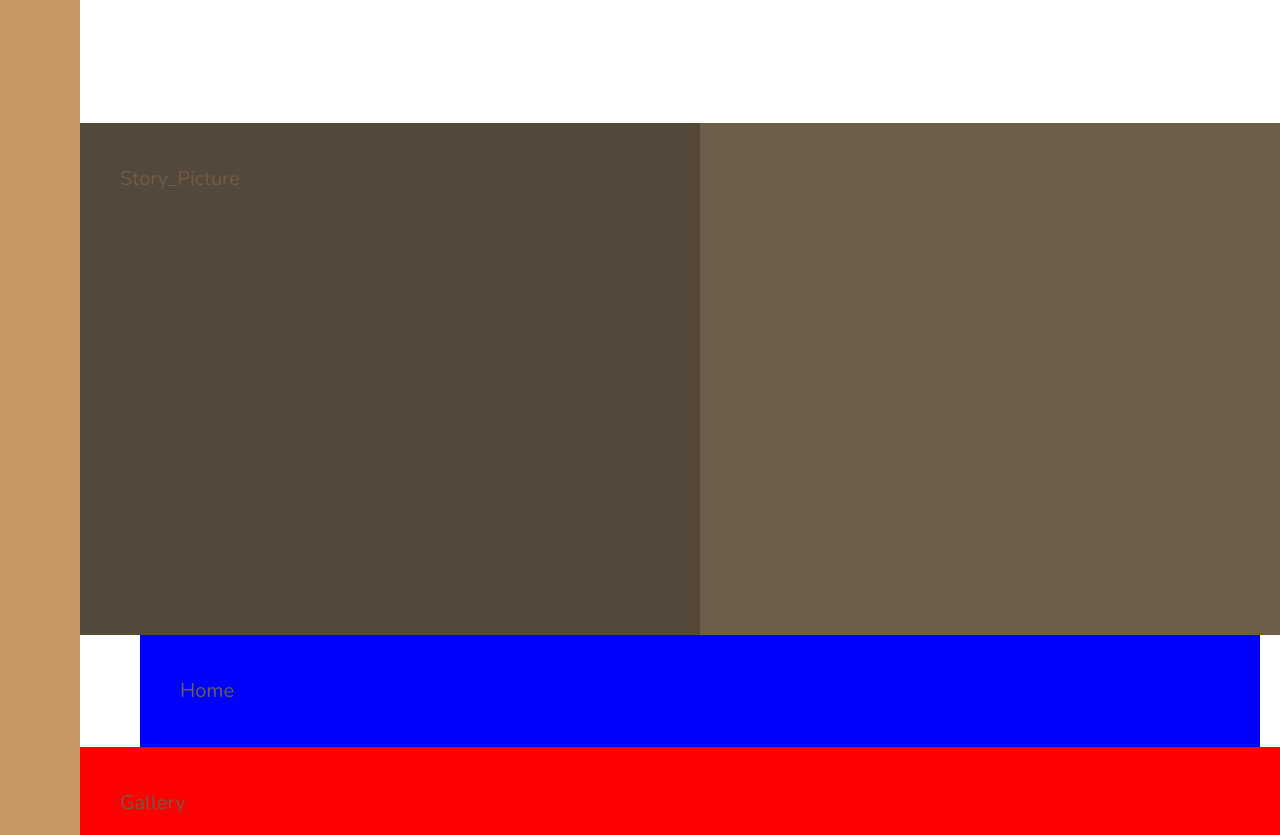
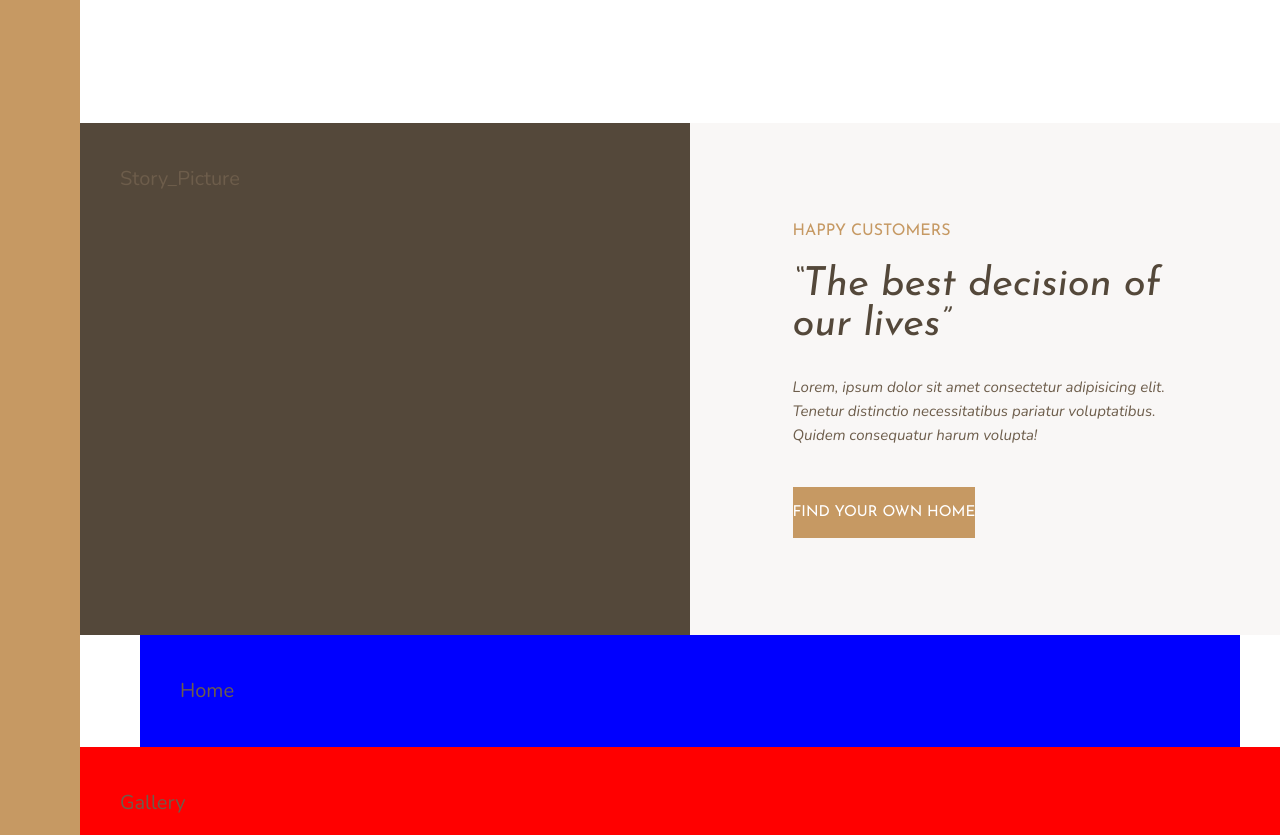
Before and after one commit to emperorluffy/Nexter, a website: page index.html in a window 1280 px wide. Shown: the part 1320-2155 px from the top of the page. Drawn offline with nearby package versions, Linux system fonts and the light colour scheme.

Commit message:
Content done

```diff
--- a/index.html
+++ b/index.html
@@ -95,7 +95,18 @@
       </div>
     </section>
     <div class="story_pictures">Story_Picture</div>
-    <div class="story_content">Story_Content</div>
+    <div class="story_content">
+      <h3 class="heading-3 mb-sm">Happy Customers</h3>
+      <h2 class="heading-2 heading-2--dark mb-md">
+        &ldquo;The best decision of our lives&rdquo;
+      </h2>
+      <p class="story__text">
+        Lorem, ipsum dolor sit amet consectetur adipisicing elit. Tenetur
+        distinctio necessitatibus pariatur voluptatibus. Quidem consequatur
+        harum volupta!
+      </p>
+      <button class="btn">Find your own home</button>
+    </div>
     <section class="homes">Home</section>
     <section class="gallery">Gallery</section>
     <footer class="footer">Footer</footer>
--- a/sass/_story.scss
+++ b/sass/_story.scss
@@ -1,3 +1,4 @@
+@use "base" as *;
 .story {
   &_pictures {
     background-color: #54483a;
@@ -5,7 +6,25 @@
   }
 
   &_content {
-    background-color: #6d5d4b;
+    background-color: $color-grey-light-1;
     grid-column: col-start 5 / full-end;
+
+    padding: 6rem 8vw;
+
+    /*
+    display: flex;
+    flex-direction: column;
+    justify-content: center;
+    align-items: start;
+    */
+
+    display: grid;
+    align-content: center;
+    justify-items: start;
+  }
+  &__text {
+    font-size: 1.5rem;
+    font-style: italic;
+    margin-bottom: 4rem;
   }
 }
--- a/sass/_typography.scss
+++ b/sass/_typography.scss
@@ -9,18 +9,57 @@
 }
 .heading-2 {
   @extend %heading;
+  font-size: 4rem;
+  font-style: italic;
+  line-height: 1;
+  &--light {
+    color: $color-grey-light-1;
+  }
+  &--dark {
+    color: $color-grey-dark-1;
+  }
 }
 .heading-3 {
   @extend %heading;
+  font-size: 1.6rem;
+  color: $color-primary;
+  text-transform: uppercase;
 }
 .heading-4 {
   @extend %heading;
   font-size: 1.9rem;
 
-  &__light {
+  &--light {
     color: $color-grey-light-1;
   }
-  &__dark {
+  &--dark {
     color: $color-grey-dark-1;
   }
 }
+.btn {
+  background-color: $color-primary;
+  color: #fff;
+  border: none;
+  border-radius: 0;
+  font-family: $font-display;
+  font-size: 1.5rem;
+  text-transform: uppercase;
+  padding: 1.8rem 0;
+  cursor: pointer;
+  transition: all 0.2s;
+  &:hover {
+    background-color: $color-primary-dark;
+  }
+}
+.mb-sm {
+  margin-bottom: 2rem;
+}
+.mb-md {
+  margin-bottom: 3rem;
+}
+.mb-lg {
+  margin-bottom: 4rem;
+}
+.mb-hg {
+  margin-bottom: 6rem;
+}
```
Also changed, not shown: css/style.css, 1 other file.
